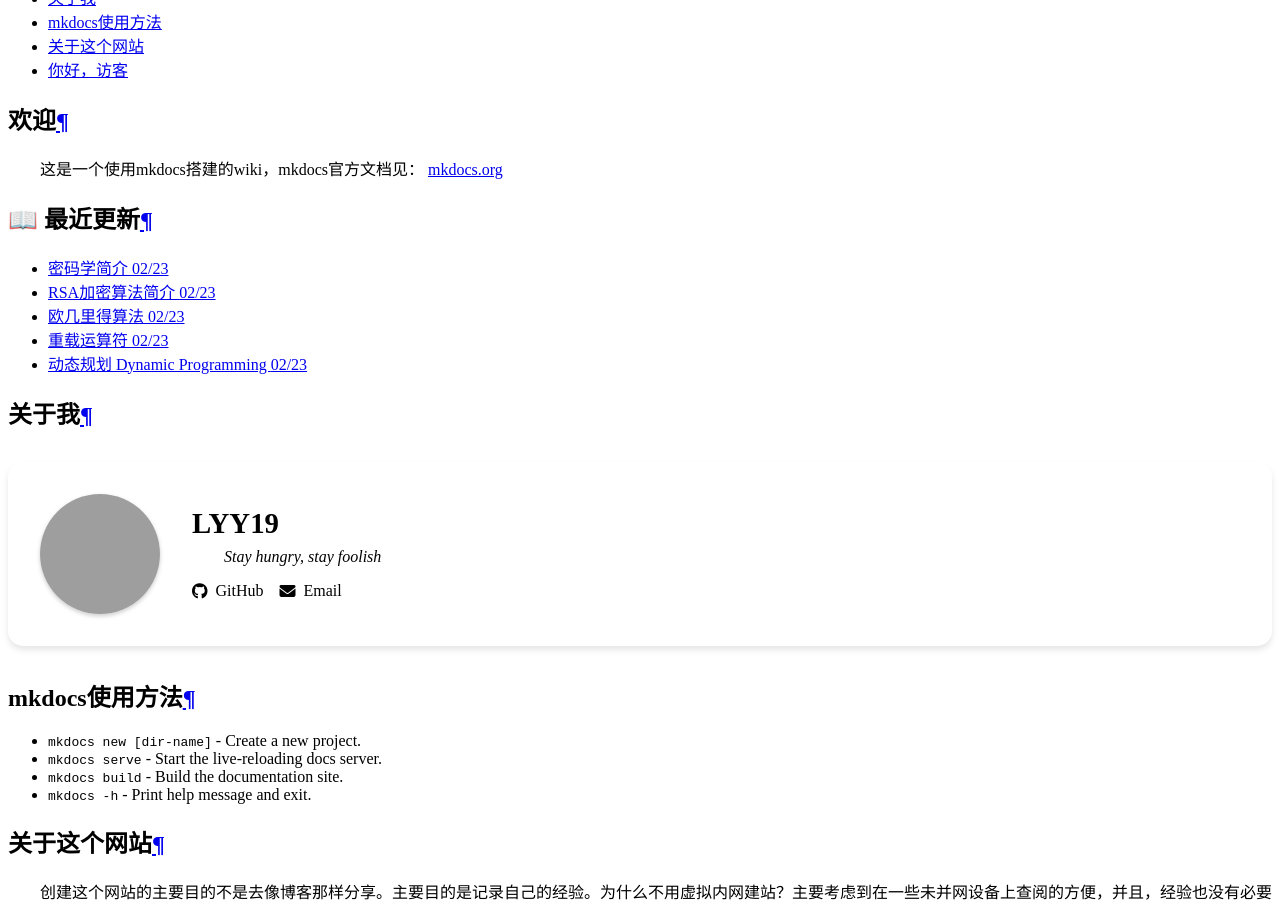
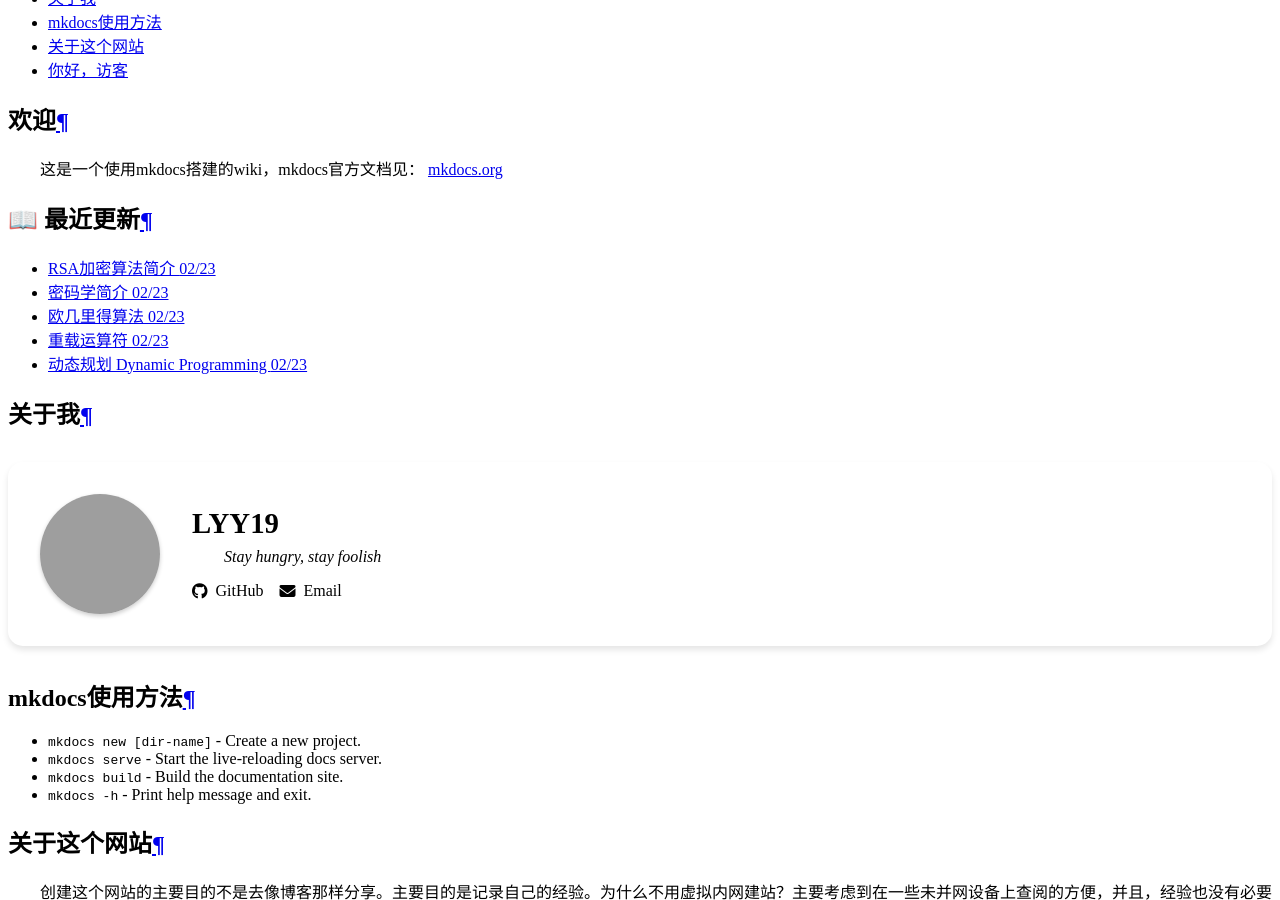
Before and after one commit to lyy1119/lyy1119.github.io, an MkDocs documentation site: the page built from docs/index.md, in a window 1280 px wide and 900 px high, scrolled down 11223 px. Built offline with MkDocs 1.6.1 and Material for MkDocs 9.7.7, drawn with Linux system fonts in a browser that asks for light colours; nearby versions of some CDN libraries; some of the changed lines change nothing that is shown; grey boxes are pictures that could not be loaded.

Commit message:
write exp

```diff
--- a/docs/data/recent_posts.json
+++ b/docs/data/recent_posts.json
@@ -1,12 +1,12 @@
 [
+  {
+    "title": "RSA加密算法简介",
+    "url": "/%E7%BC%96%E7%A8%8B%E4%B8%8E%E4%BB%A3%E7%A0%81/%E5%AF%86%E7%A0%81%E5%AD%A6/introductionToRsaAlgorithm/",
+    "date": "02/23"
+  },
   {
     "title": "密码学简介",
     "url": "/%E7%BC%96%E7%A8%8B%E4%B8%8E%E4%BB%A3%E7%A0%81/%E5%AF%86%E7%A0%81%E5%AD%A6/introduction/",
-    "date": "02/23"
-  },
-  {
-    "title": "RSA加密算法简介",
-    "url": "/%E7%BC%96%E7%A8%8B%E4%B8%8E%E4%BB%A3%E7%A0%81/%E5%AF%86%E7%A0%81%E5%AD%A6/introductionToRsaAlgorithm/",
     "date": "02/23"
   },
   {
--- a/docs/index.md
+++ b/docs/index.md
@@ -200,7 +200,7 @@ document.addEventListener('DOMContentLoaded', () => {
                 <i class="fab fa-github"></i>
                 GitHub
             </a>
-            <a href="lyy2286301015@126.com" class="profile-link">
+            <a href="mailto:lyy2286301015@126.com" class="profile-link">
                 <i class="fas fa-envelope"></i>
                 Email
             </a>
```
